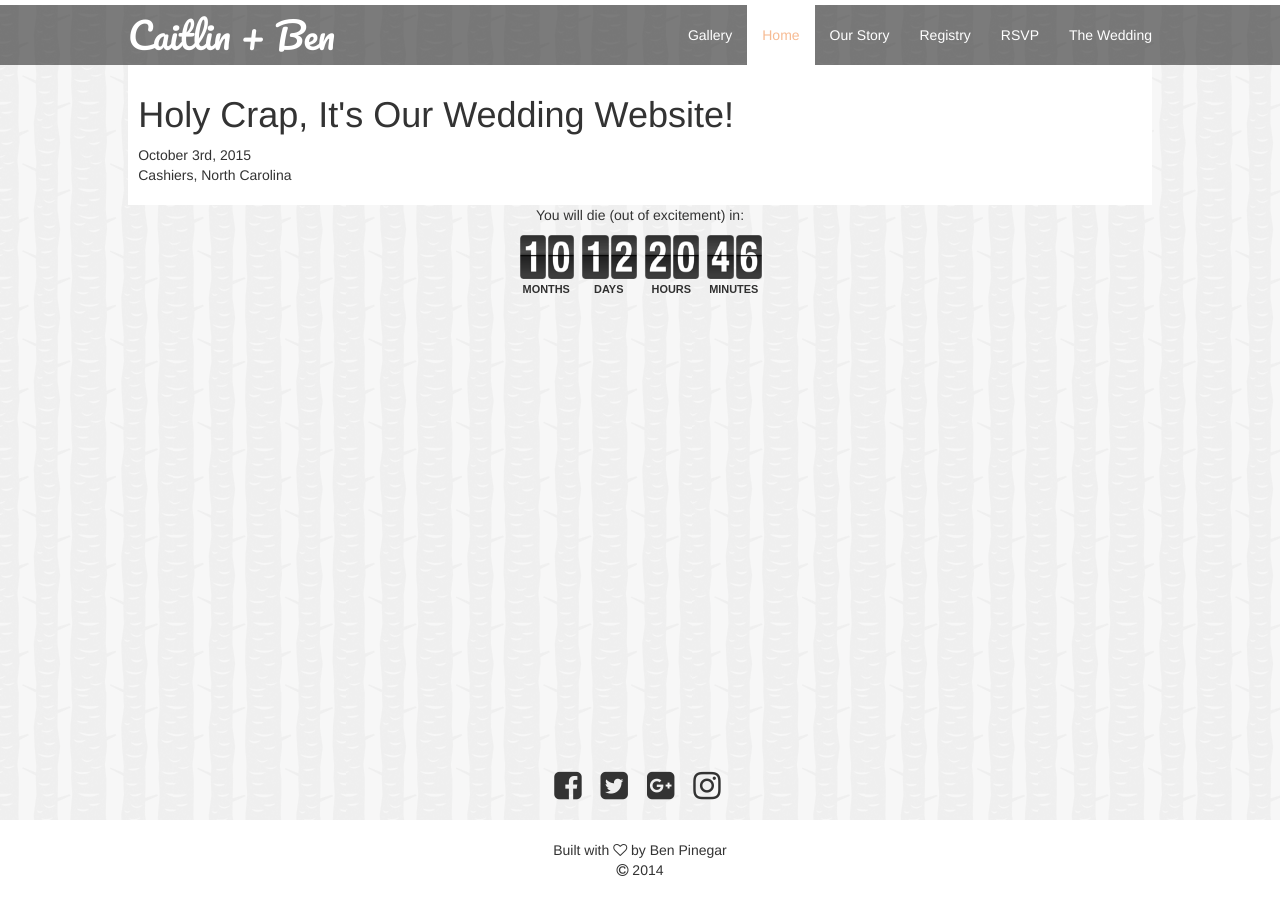
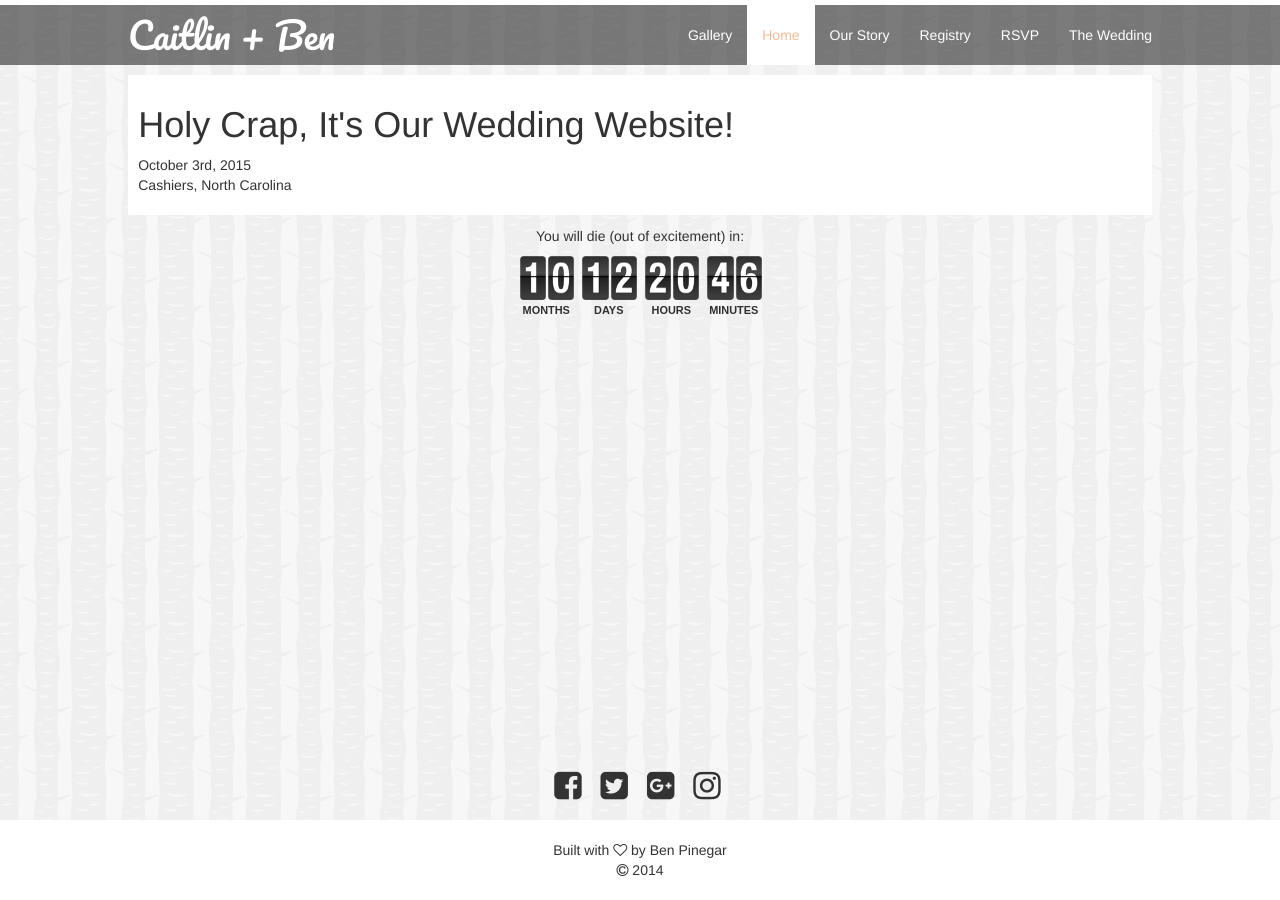
Before and after one commit to bpinegar/bpinegar.github.io, a Jekyll site: the page built from index.html, in a window 1280 px wide. Built offline with Jekyll 4.4.1, drawn with Linux system fonts in a browser that asks for light colours; nearby versions of some CDN libraries.

Commit message:
Update _custom.scss

```diff
--- a/_sass/_custom.scss
+++ b/_sass/_custom.scss
@@ -38,6 +38,8 @@ footer {
 .body-content {
   background-color: #fff;
   padding: 1%;
+  margin-top: 1%;
+  margin-bottom: 1%;
 }
 .navbar {
   border: none;
```
